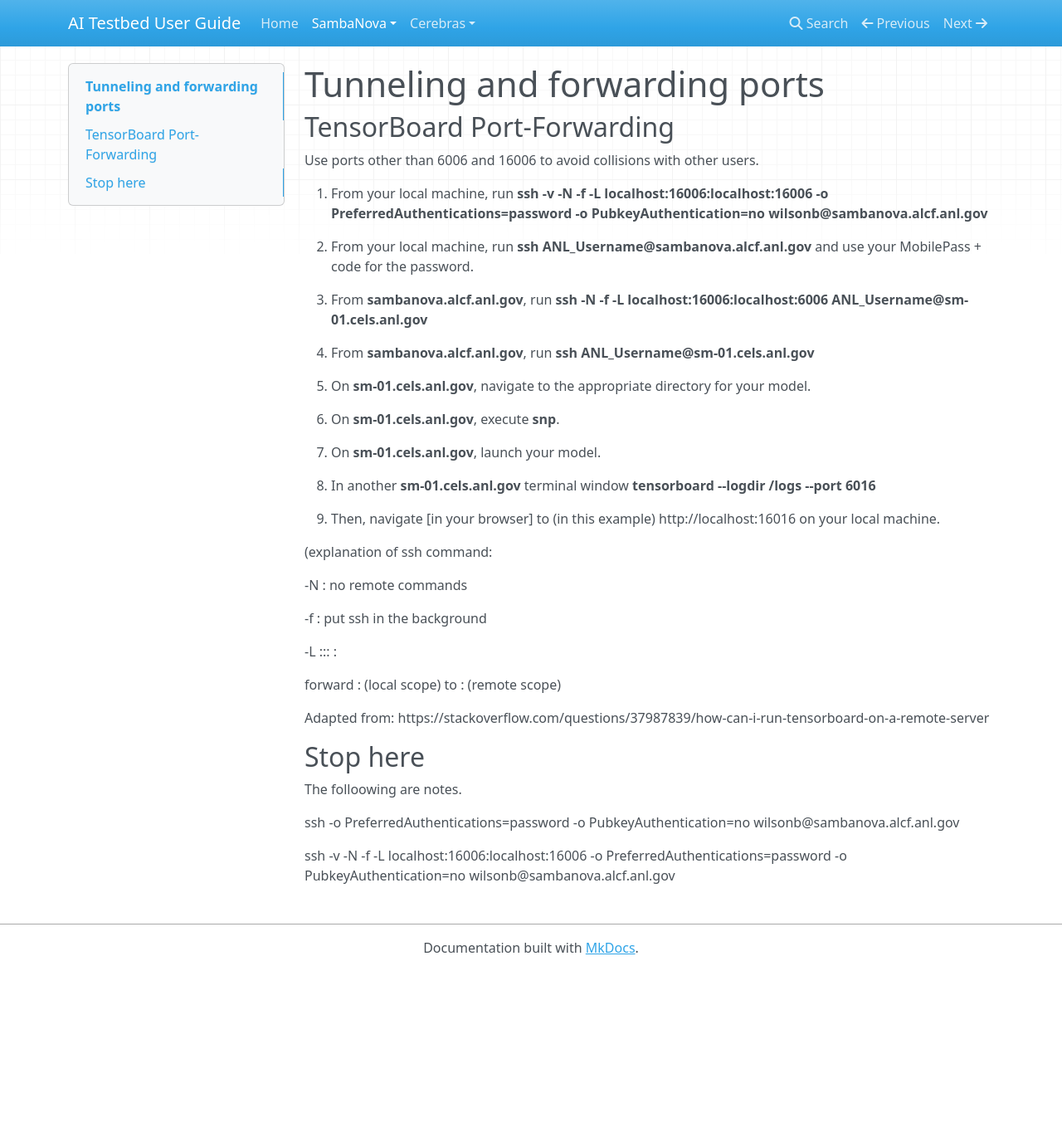
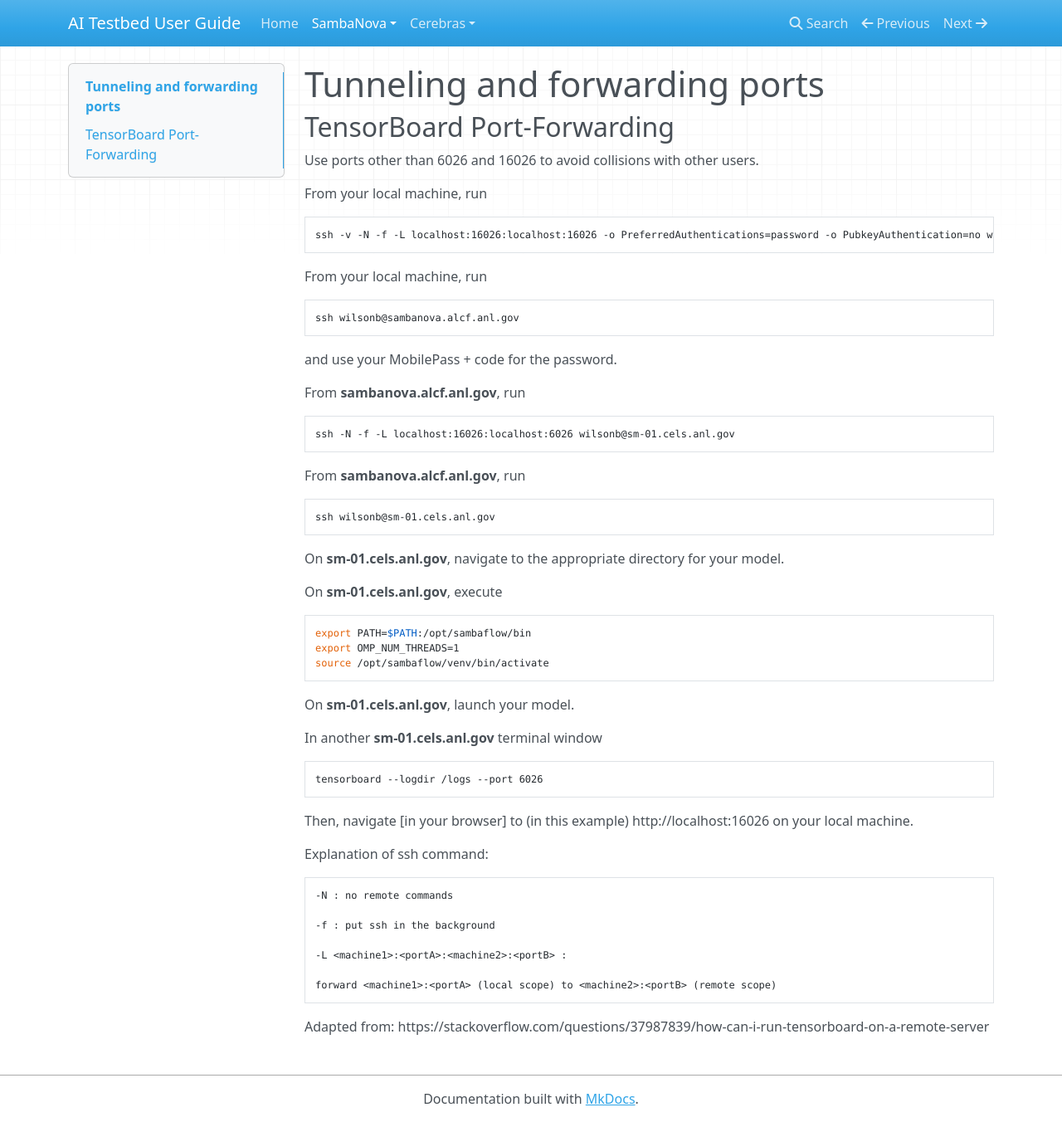
Before and after one commit to argonne-lcf/ai-testbed-userdocs, an MkDocs documentation site: the page built from docs/sambanova/Tunneling-and-forwarding-ports.md, in a window 1280 px wide and 1352 px high. Shown: the whole window at 83% size. Built offline with MkDocs 1.6.1, drawn with Linux system fonts in a browser that asks for light colours; nearby versions of some CDN libraries.

Commit message:
Port fowarding.

````diff
--- a/docs/sambanova/Tunneling-and-forwarding-ports.md
+++ b/docs/sambanova/Tunneling-and-forwarding-ports.md
@@ -2,34 +2,57 @@
 
 ## TensorBoard Port-Forwarding
 
-Use ports other than 6006 and 16006 to avoid collisions with other users.
+Use ports other than 6026 and 16026 to avoid collisions with other users.
 
-4. From your local machine, run
-**ssh -v -N -f -L localhost:16006:localhost:16006 -o PreferredAuthentications=password -o PubkeyAuthentication=no wilsonb@sambanova.alcf.anl.gov**
+From your local machine, run
 
-1. From your local machine, run
-**ssh __ANL_Username__@sambanova.alcf.anl.gov**
+```bash
+ssh -v -N -f -L localhost:16026:localhost:16026 -o PreferredAuthentications=password -o PubkeyAuthentication=no wilsonb@sambanova.alcf.anl.gov
+```
+
+From your local machine, run
+
+```bash
+ssh wilsonb@sambanova.alcf.anl.gov
+```
+
 and use your MobilePass + code for the password.
 
-2. From **sambanova.alcf.anl.gov**, run
-**ssh -N -f -L localhost:16006:localhost:6006 __ANL_Username__@sm-01.cels.anl.gov**
+From **sambanova.alcf.anl.gov**, run
 
-2. From **sambanova.alcf.anl.gov**, run
-**ssh __ANL_Username__@sm-01.cels.anl.gov**
+```bash
+ssh -N -f -L localhost:16026:localhost:6026 wilsonb@sm-01.cels.anl.gov
+```
 
-3. On **sm-01.cels.anl.gov**, navigate to the appropriate directory for your model.
+From **sambanova.alcf.anl.gov**, run
 
-3. On **sm-01.cels.anl.gov**, execute **snp**.
+```bash
+ssh wilsonb@sm-01.cels.anl.gov
+```
 
-3. On **sm-01.cels.anl.gov**, launch your model.
+On **sm-01.cels.anl.gov**, navigate to the appropriate directory for your model.
 
-3. In another **sm-01.cels.anl.gov** terminal window
-**tensorboard --logdir /logs --port 6016**
+On **sm-01.cels.anl.gov**, execute
 
-5. Then, navigate [in your browser] to (in this example) http://localhost:16016 on your local machine.
+```bash
+export PATH=$PATH:/opt/sambaflow/bin
+export OMP_NUM_THREADS=1
+source /opt/sambaflow/venv/bin/activate
+```
 
-(explanation of ssh command:
+On **sm-01.cels.anl.gov**, launch your model.
 
+In another **sm-01.cels.anl.gov** terminal window
+
+```bash
+tensorboard --logdir /logs --port 6026
+```
+
+Then, navigate [in your browser] to (in this example) http://localhost:16026 on your local machine.
+
+Explanation of ssh command:
+
+```text
 -N : no remote commands
 
 -f : put ssh in the background
@@ -37,12 +60,6 @@
 -L <machine1>:<portA>:<machine2>:<portB> :
 
 forward <machine1>:<portA> (local scope) to <machine2>:<portB> (remote scope)
+```
 
 Adapted from:  https://stackoverflow.com/questions/37987839/how-can-i-run-tensorboard-on-a-remote-server
-
-## Stop here
-The folloowing are notes.
-
-ssh -o PreferredAuthentications=password -o PubkeyAuthentication=no wilsonb@sambanova.alcf.anl.gov
-
-ssh -v -N -f -L localhost:16006:localhost:16006 -o PreferredAuthentications=password -o PubkeyAuthentication=no wilsonb@sambanova.alcf.anl.gov
````
